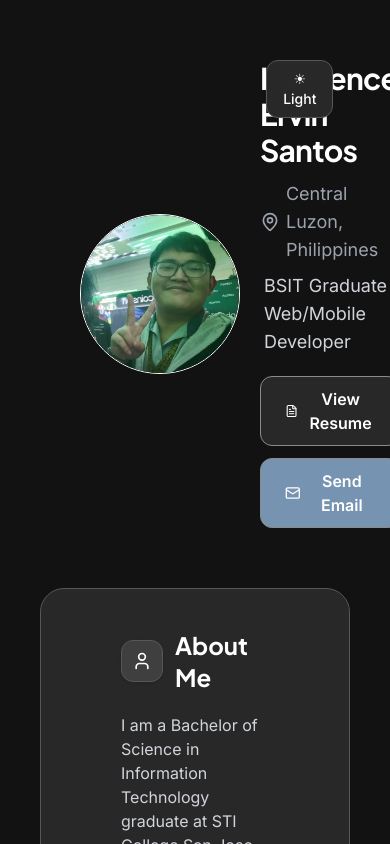
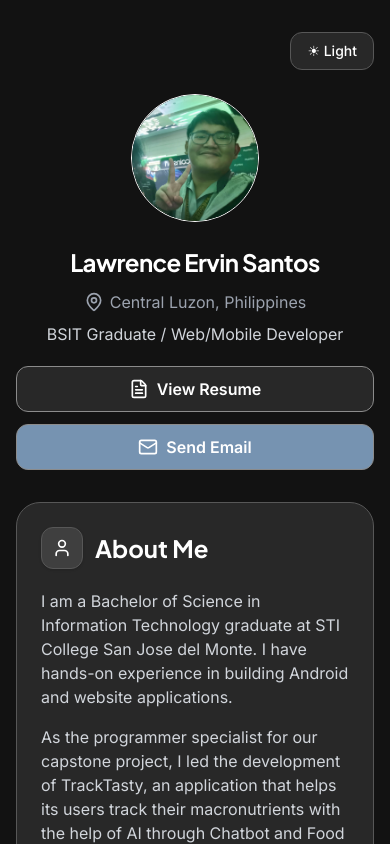
Before and after one commit to Xeno-bytes/Portfolio-Website, a React (Vite) app: page / in a window 390 px wide. Shown: the top 844 px of the page. Built offline with nearby package versions, Linux system fonts and the light colour scheme.

Commit message:
Responsiveness implemented

```diff
--- a/src/App.jsx
+++ b/src/App.jsx
@@ -46,9 +46,12 @@ function App() {
     setIsAnimating(true)
   }
 
+  // Common card style string for reusability
+  const cardStyle = "border border-solid border-surface-a30 bg-surface-a10 p-6 sm:p-10 lg:p-16 rounded-3xl shadow-surface-a20/40 hover:shadow-xl transition-shadow duration-300 ease-in-out"
+
   return (
     <motion.div
-      className="min-h-screen bg-surface-a0"
+      className="min-h-screen bg-surface-a0 overflow-x-hidden"
       animate={{ backgroundColor: 'var(--color-surface-a0)' }}
       transition={{ duration: 0.5, ease: 'easeInOut' }}
     >
@@ -60,12 +63,13 @@ function App() {
         onComplete={() => setIsAnimating(false)}
       />
 
+      {/* Header Section */}
       <motion.div
         variants={fadeInUp}
         initial="hidden"
         animate="visible"
         custom={0}
-        className="flex items-start justify-between px-20 py-15 gap-6"
+        className="flex flex-col-reverse sm:flex-row items-start justify-between px-4 sm:px-10 lg:px-20 py-8 lg:py-15 gap-6"
       >
         <Overview theme={theme} onViewResume={() => setActivePdf(Resume)} />
 
@@ -73,7 +77,7 @@ function App() {
           onClick={handleThemeToggle}
           disabled={isAnimating}
           className="
-            h-fit px-4 py-2 rounded-xl
+            self-end sm:self-auto h-fit px-4 py-2 rounded-xl
             border border-surface-a30
             bg-surface-a10
             text-sm font-medium
@@ -86,15 +90,16 @@ function App() {
         </button>
       </motion.div>
 
-      <div className='flex flex-col lg:flex-row gap-10 px-10 lg:px-20 pb-10 items-start '>
-        <div className='w-full lg:w-3/5 flex flex-col gap-10'>
+      {/* Main Content Grid */}
+      <div className='flex flex-col lg:flex-row gap-6 lg:gap-10 px-4 sm:px-10 lg:px-20 pb-6 lg:pb-10 items-start'>
+        <div className='w-full lg:w-3/5 flex flex-col gap-6 lg:gap-10'>
           {/* About Me */}
           <motion.div
             variants={fadeInUp}
             initial="hidden"
             animate="visible"
             custom={0.1}
-            className='border border-solid border-surface-a30 bg-surface-a10 px-20 py-10 rounded-3xl shadow-surface-a20/40 hover:shadow-xl transition-shadow duration-300 ease-in-out'
+            className={cardStyle}
           >
             <AboutMe />
           </motion.div>
@@ -105,32 +110,31 @@ function App() {
             initial="hidden"
             animate="visible"
             custom={0.2}
-            className='border border-solid border-surface-a30 bg-surface-a10 px-20 py-10 rounded-3xl shadow-surface-a20/40 hover:shadow-xl transition-shadow duration-300 ease-in-out'
+            className={cardStyle}
           >
             <TechStack />
           </motion.div>
         </div>
 
-        <div className='w-full lg:w-2/5'>
+        <div className='w-full lg:w-2/5 flex flex-col gap-6 lg:gap-10'>
           {/* Experience */}
-          <div className="flex-wrap items-start justify-center pb-10">
           <motion.div
             variants={fadeInUp}
             initial="hidden"
             animate="visible"
             custom={0.1}
-              className='border border-solid border-surface-a30 bg-surface-a10 px-20 py-10 rounded-3xl shadow-surface-a20/40 hover:shadow-xl transition-shadow duration-300 ease-in-out'
+            className={cardStyle}
           >
             <Experience />
           </motion.div>
-          </div>
 
+          {/* Beyond Coding */}
           <motion.div
             variants={fadeInUp}
             initial="hidden"
             animate="visible"
             custom={0.2}
-            className='border border-solid border-surface-a30 bg-surface-a10 px-20 py-10 rounded-3xl shadow-surface-a20/40 hover:shadow-xl transition-shadow duration-300 ease-in-out'
+            className={cardStyle}
           >
             <BeyondCoding />
           </motion.div>
@@ -138,40 +142,40 @@ function App() {
       </div>
 
       {/* Recent Projects */}
-      <div className='px-20 pb-10'>
+      <div className='px-4 sm:px-10 lg:px-20 pb-6 lg:pb-10'>
         <motion.div
           variants={fadeInUp}
           initial="hidden"
           animate="visible"
           custom={0.3}
-          className='border border-solid border-surface-a30 bg-surface-a10 px-20 py-10 rounded-3xl shadow-surface-a20/40 hover:shadow-xl transition-shadow duration-300 ease-in-out'
+          className={cardStyle}
         >
           <Projects />
         </motion.div>
       </div>
 
       {/* Certifications & Contacts */}
-      <div className='flex flex-col lg:flex-row gap-10 px-10 lg:px-20 pb-20 items-stretch'>
-        <div className='w-full lg:w-2/5 flex flex-col gap-10'>
+      <div className='flex flex-col lg:flex-row gap-6 lg:gap-10 px-4 sm:px-10 lg:px-20 pb-12 lg:pb-20 items-stretch'>
+        <div className='w-full lg:w-2/5 flex flex-col gap-6 lg:gap-10'>
           <motion.div
             variants={fadeInUp}
             initial="hidden"
             animate="visible"
             custom={0.4}
-            className='border border-solid border-surface-a30 bg-surface-a10 px-20 py-10 rounded-3xl shadow-surface-a20/40 hover:shadow-xl transition-shadow duration-300 ease-in-out h-full'
+            className={`${cardStyle} h-full`}
           >
             <Certifications onCertClick={(file) => setActivePdf(file)} />
           </motion.div>
         </div>
 
         {/* Contacts */}
-        <div className='w-full lg:w-4/5 flex flex-col gap-10'>
+        <div className='w-full lg:w-3/5 flex flex-col gap-6 lg:gap-10'>
           <motion.div
             variants={fadeInUp}
             initial="hidden"
             animate="visible"
             custom={0.4}
-            className='border border-solid border-surface-a30 bg-surface-a10 px-20 py-10 rounded-3xl shadow-surface-a20/40 hover:shadow-xl transition-shadow duration-300 ease-in-out h-full'
+            className={`${cardStyle} h-full`}
           >
             <Contacts />
           </motion.div>
@@ -182,17 +186,17 @@ function App() {
       {activePdf && (
         <div
           onClick={() => setActivePdf(null)}
-          className="fixed inset-0 z-50 flex items-center justify-center bg-black/50 backdrop-blur-sm p-4"
+          className="fixed inset-0 z-50 flex items-center justify-center bg-black/60 backdrop-blur-sm p-3 sm:p-6"
         >
           <div
             onClick={(e) => e.stopPropagation()}
-            className="relative w-full max-w-5xl h-[80vh] bg-white rounded-2xl shadow-2xl flex flex-col overflow-hidden"
+            className="relative w-full max-w-5xl h-[85vh] bg-surface-a0 rounded-2xl shadow-2xl flex flex-col overflow-hidden border border-surface-a30"
           >
-            <div className="p-4 border-b flex justify-between items-center bg-surface-a10">
-              <span className="font-bold">Credential View</span>
+            <div className="p-4 border-b border-surface-a30 flex justify-between items-center bg-surface-a10">
+              <span className="font-bold text-text-primary">Credential View</span>
               <button
                 onClick={() => setActivePdf(null)}
-                className="px-3 py-1 bg-red-500 text-white rounded-lg hover:bg-red-600"
+                className="px-3 py-1 bg-danger-a0 text-white rounded-lg hover:bg-danger-a10 transition-colors text-sm"
               >
                 Close
               </button>
--- a/src/Overview.jsx
+++ b/src/Overview.jsx
@@ -7,36 +7,39 @@ function Overview({ theme, onViewResume }) {
   const imageSrc = theme === 'light' ? LightPicture : DarkPicture;
 
   return (
-    <div className='flex items-center space-x-5'>
-      <img src={imageSrc}
-        className='border border-solid border-border-primary p-0 rounded-full w-40 h-40 object-cover' />
+    <div className='flex flex-col sm:flex-row items-center sm:items-start text-center sm:text-left gap-6 w-full'>
+      <img
+        src={imageSrc}
+        alt="Lawrence Ervin Santos"
+        className='border border-solid border-border-primary rounded-full w-32 h-32 sm:w-40 sm:h-40 object-cover shrink-0'
+      />
 
-      <div className='space-y-3'>
-        <h1 className='text-3xl md:text-4xl font-bold tracking-tight text-text-primary'>
+      <div className='space-y-3 w-full'>
+        <h1 className='text-2xl sm:text-3xl md:text-4xl font-bold tracking-tight text-text-primary'>
           Lawrence Ervin Santos
         </h1>
         <div className='space-y-2'>
-          <p className='flex items-center gap-1.5 text-lg text-text-primary-light'>
+          <p className='flex items-center justify-center sm:justify-start gap-1.5 text-base sm:text-lg text-text-primary-light'>
             <MapPin className="w-5 h-5 shrink-0" /> Central Luzon, Philippines
           </p>
-          <p className='text-lg ml-1 text-text-secondary'>BSIT Graduate / Web/Mobile Developer</p>
+          <p className='text-base sm:text-lg text-text-secondary'>BSIT Graduate / Web/Mobile Developer</p>
         </div>
-        <div className='flex flex-wrap justify-center md:justify-start gap-3 pt-2'>
+
+        {/* Buttons flex container */}
+        <div className='flex flex-col sm:flex-row items-stretch sm:items-center justify-center sm:justify-start gap-3 pt-2 w-full'>
           <button
-            className='flex items-center gap-2 border border-solid border-surface-a50 hover:border-border-primary transition-all
-            ease-in-out duration-500 transform hover:-translate-y-1 hover:shadow-lg shadow-border-primary/10 cursor-pointer bg-surface-a10 text-base text-text-primary font-semibold rounded-xl px-6 py-2.5 active:scale-95'
+            className='flex-1 sm:flex-initial flex items-center justify-center gap-2 border border-solid border-surface-a50 sm:hover:border-border-primary transition-all
+            ease-in-out duration-300 sm:hover:-translate-y-1 sm:hover:shadow-lg shadow-border-primary/10 cursor-pointer bg-surface-a10 text-base text-text-primary font-semibold rounded-xl px-6 py-2.5 active:scale-95'
             onClick={onViewResume}>
             <FileText className="w-5 h-5" /> View Resume
           </button>
-          <button
-            className='border border-solid border-surface-a50 hover:border-border-primary transition-all
-            ease-in-out duration-500 transform hover:-translate-y-1 hover:shadow-lg shadow-border-primary/10 cursor-pointer bg-primary-a30 text-base text-text-primary font-semibold rounded-xl px-6 py-2.5 active:scale-95'>
-            <a
-              className="flex items-center gap-2"
-              href="mailto:lawrence39santos04@gmail.com?subject=Portfolio%20Contact&body=Hello%20Lawrence,%0D%0A%0D%0AI%20would%20like%20to%20connect%20with%20you.">
-              <Mail className="w-5 h-5" /> Send Email
-            </a>
-          </button>
+          <a
+            href="mailto:lawrence39santos04@gmail.com?subject=Portfolio%20Contact&body=Hello%20Lawrence,%0D%0A%0D%0AI%20would%20like%20to%20connect%20with%20you."
+            className='flex-1 sm:flex-initial flex items-center justify-center gap-2 border border-solid border-surface-a50 sm:hover:border-border-primary transition-all
+            ease-in-out duration-300 sm:hover:-translate-y-1 sm:hover:shadow-lg shadow-border-primary/10 cursor-pointer bg-primary-a30 text-base text-text-primary font-semibold rounded-xl px-6 py-2.5 active:scale-95'
+          >
+            <Mail className="w-5 h-5" /> Send Email
+          </a>
         </div>
       </div>
     </div>
--- a/src/index.css
+++ b/src/index.css
@@ -234,32 +234,32 @@
    LIGHT MODE OVERRIDES
 ================================ */
 .light {
-  --color-text-primary: #111827;
-  --color-text-secondary: #4b5563;
-  --color-text-primary-light: #9ca3af;
+  --color-text-primary: #0f172a;
+  --color-text-secondary: #475569;
+  --color-text-primary-light: #64748b;
 
   --color-border-primary: #282828;
 
-  --color-primary-a50: #2563eb;
-  --color-primary-a40: #3b82f6;
-  --color-primary-a30: #60a5fa;
-  --color-primary-a20: #93c5fd;
-  --color-primary-a10: #bfdbfe;
+  --color-primary-a50: #1d4ed8;
+  --color-primary-a40: #2563eb;
+  --color-primary-a30: #3b82f6;
+  --color-primary-a20: #60a5fa;
+  --color-primary-a10: #93c5fd;
   --color-primary-a0: #dbeafe;
 
-  --color-surface-a0: #f9fafb;
+  --color-surface-a0: #f8fafc;
   --color-surface-a10: #ffffff;
-  --color-surface-a20: #e5e7eb;
-  --color-surface-a30: #d1d5db;
-  --color-surface-a40: #9ca3af;
-  --color-surface-a50: #6b7280;
+  --color-surface-a20: #f1f5f9;
+  --color-surface-a30: #e2e8f0;
+  --color-surface-a40: #cbd5e1;
+  --color-surface-a50: #94a3b8;
 
   --color-surface-tonal-a0: #ffffff;
-  --color-surface-tonal-a10: #f3f4f6;
-  --color-surface-tonal-a20: #e5e7eb;
-  --color-surface-tonal-a30: #d1d5db;
-  --color-surface-tonal-a40: #9ca3af;
-  --color-surface-tonal-a50: #6b7280;
+  --color-surface-tonal-a10: #f8fafc;
+  --color-surface-tonal-a20: #f1f5f9;
+  --color-surface-tonal-a30: #e2e8f0;
+  --color-surface-tonal-a40: #cbd5e1;
+  --color-surface-tonal-a50: #94a3b8;
 }
 
 @tailwind utilities;
```
Also changed, not shown: src/Projects.jsx (+12 -17 lines). Lines whose indentation alone changed are shown as unchanged.
